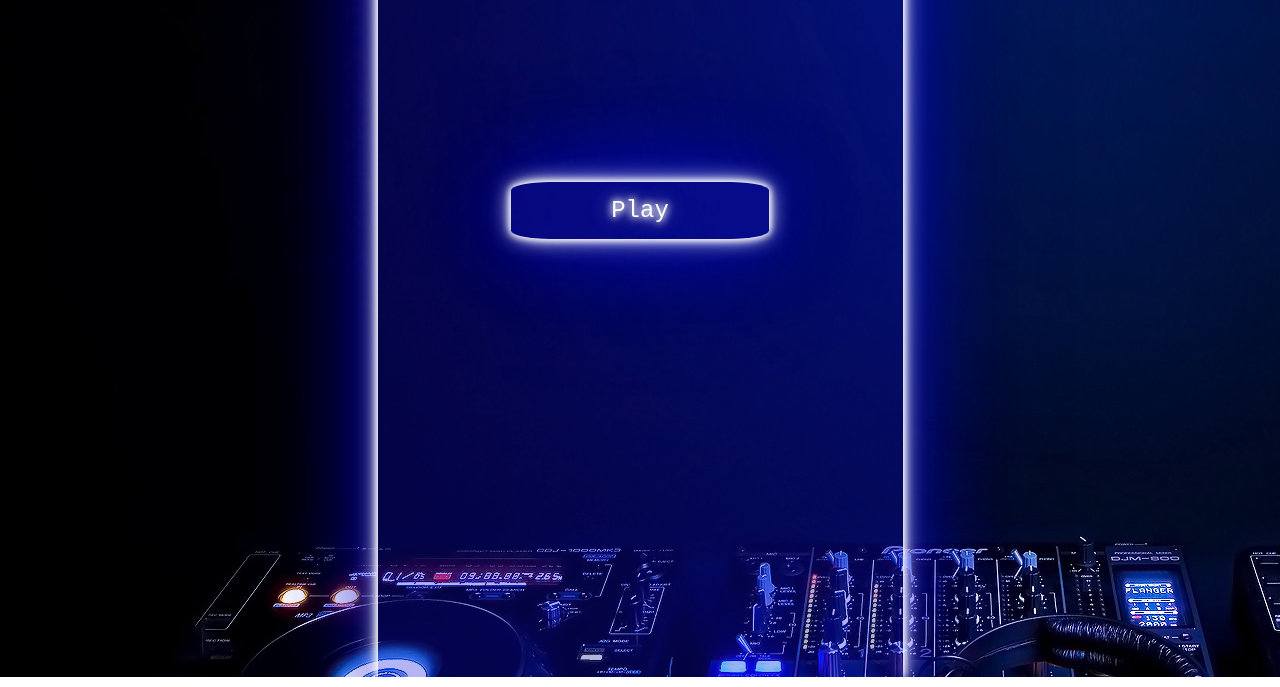
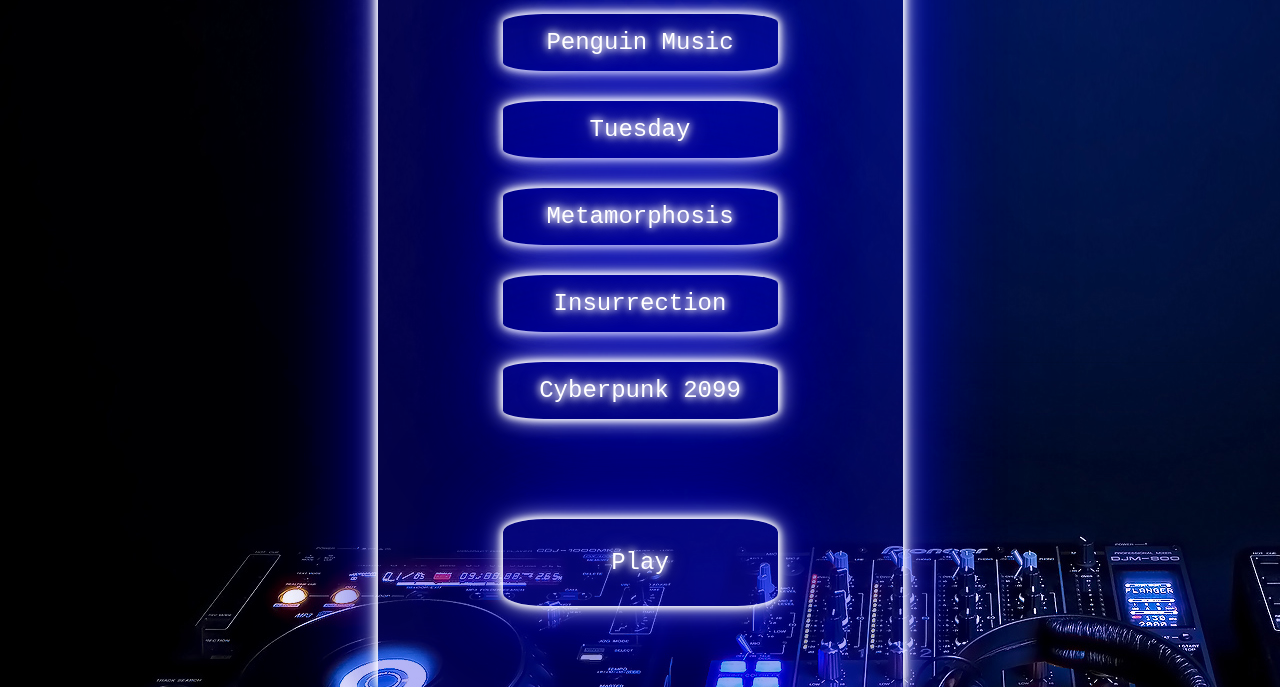
Before and after one commit to asbaxter/keyboard-hero-v2, a website: page public/index.html in a window 1280 px wide. Shown: the part 191-878 px from the top of the page. Drawn offline with Linux system fonts and the light colour scheme.

```diff
--- a/public/css/style.css
+++ b/public/css/style.css
@@ -29,8 +29,6 @@
     font-size: x-large;
     border-radius: 15%;
     padding: 15px;
-    padding-left: 100px;
-    padding-right: 100px;
     background-color: #0c0ce14d;
     color: white;
     box-shadow:
@@ -42,6 +40,10 @@
       0 0 92px #0c0ce14d,
       0 0 102px #0c0ce14d,
       0 0 151px #0c0ce14d;
+      display: block;
+      margin-top: 30px;
+      margin-left: 125px;
+      margin-right: 125px;
 }
 a:hover{
     color: #FCEE4D;
@@ -80,6 +82,15 @@
     position: relative;
     top:  40%;
 }
+.menuFeaturesMain{
+    position: relative;
+    top:  5%;
+}
+#playBtn{
+    margin-top: 100px;
+    padding: 30px;
+}
+
 
 
 /* --------------------- Game ------------------------ */
--- a/public/index.html
+++ b/public/index.html
@@ -10,8 +10,14 @@
 <body>
     <h1>Keyboard Hero</h1>
     <div class="menu">
-        <div class="menuFeatures">
-            <a href="./game.html"> Play</a>
+        <div class="menuFeaturesMain">
+            <h2>Song List</h2>
+            <a href="#">Penguin Music</a>
+            <a href="#">Tuesday</a>
+            <a href="#">Metamorphosis</a>
+            <a href="#">Insurrection</a>
+            <a href="#">Cyberpunk 2099</a>
+            <a id="playBtn" href="./game.html"> Play</a>
         </div>
     </div>
 
--- a/public/js/game.js
+++ b/public/js/game.js
@@ -38,7 +38,7 @@
 
 const NoteSpawninterval = setInterval(function() {
     createNewNote();
-  }, 450);
+  }, 300);
 
 // main animation frame where game is executing
 function update(){
--- a/public/js/music.js
+++ b/public/js/music.js
@@ -1,7 +1,7 @@
 export function createAudioTag(){
     const gameWindow = document.getElementById(("gameWindow"))
 
-    let source = "./assets/sound/penguinmusic-modern-chillout-12641.mp3"
+    let source = "./assets/sound/insurrection.mp3"
 
     let song = document.createElement('audio');
     song.onended = function(){
```
Also changed, not shown: 4 other files.
